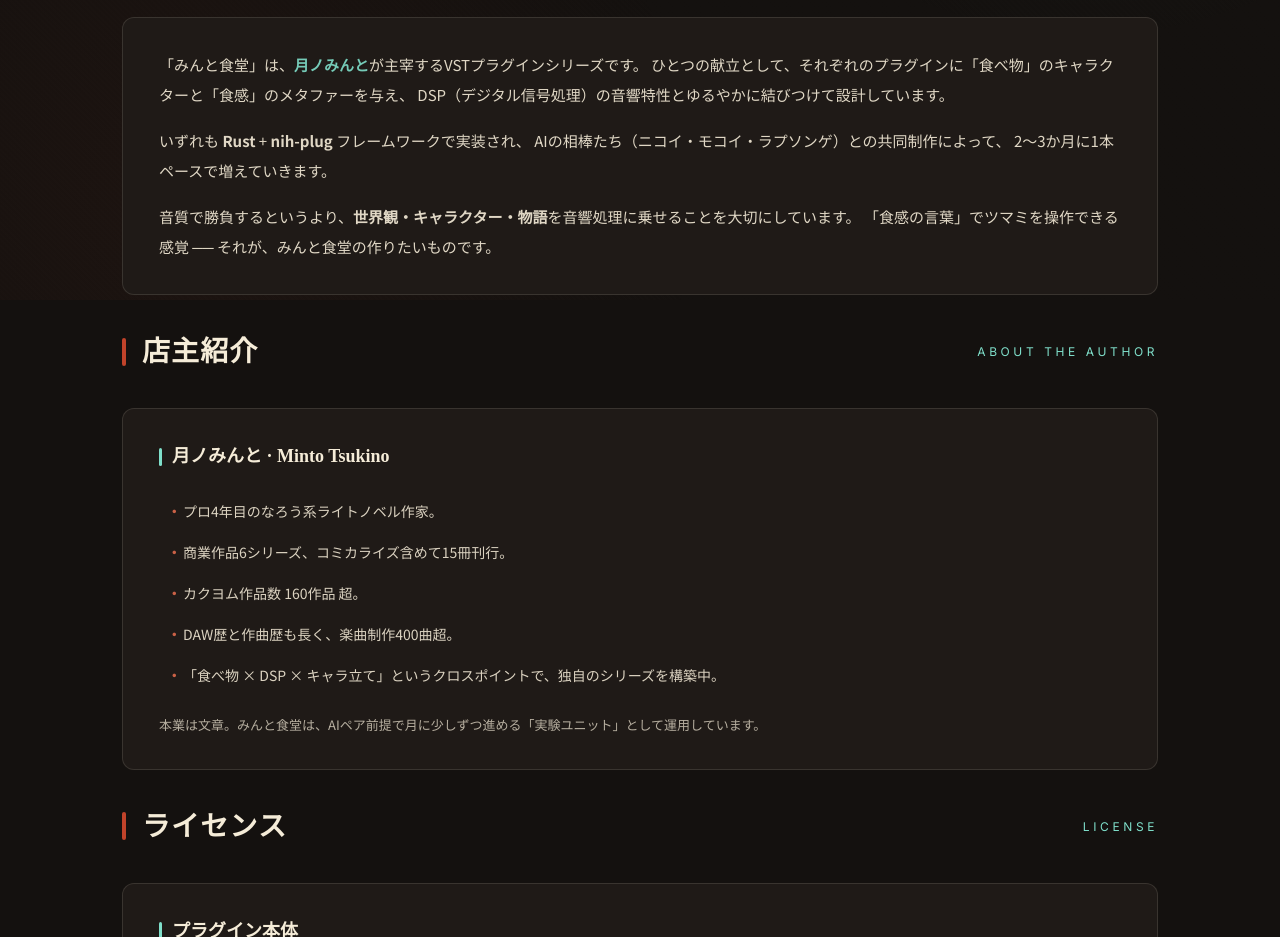
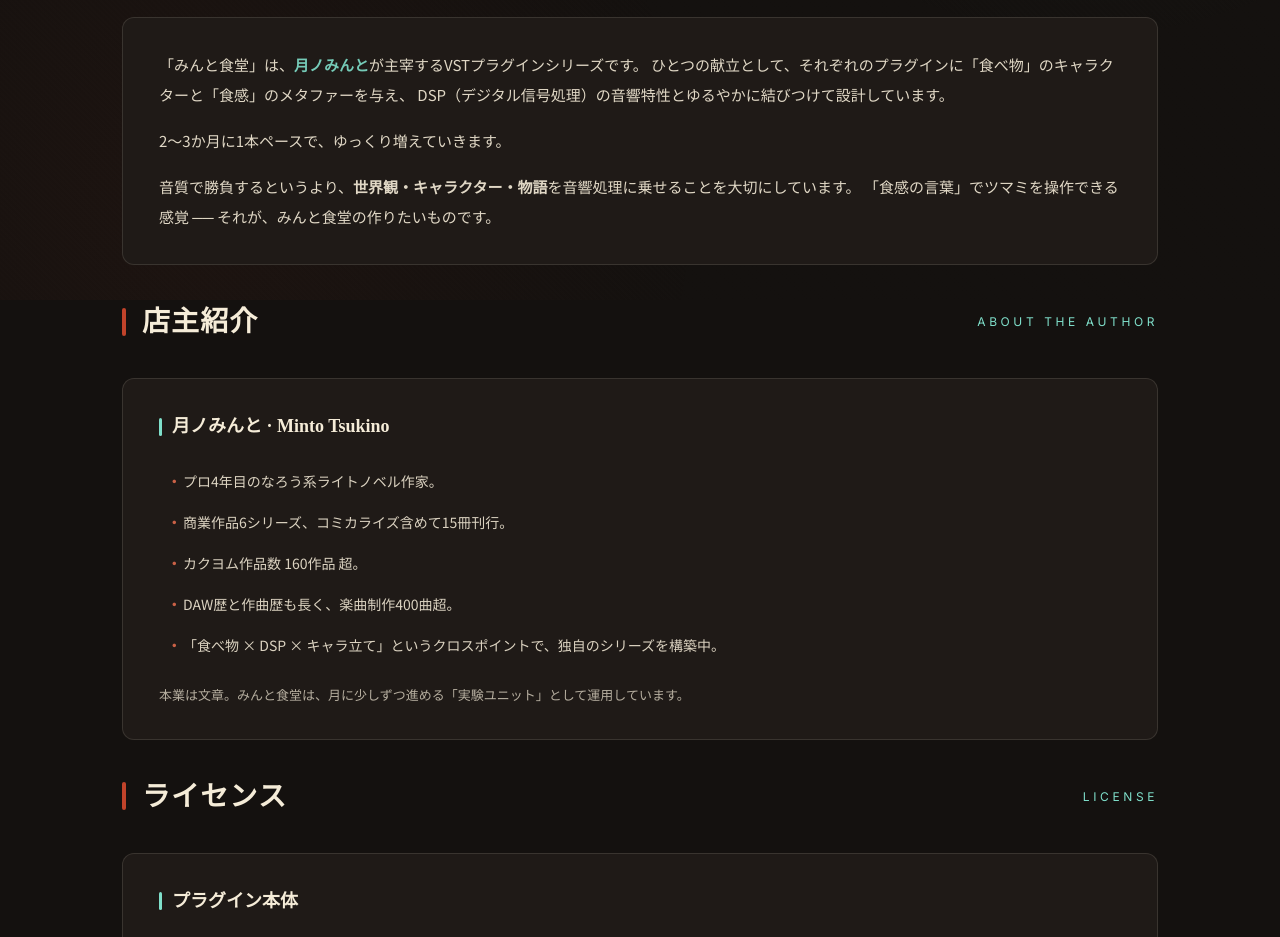
Before and after one commit to MintoTsukino/MintoTsukino, a plain HTML site: page about/index.html in a window 1280 px wide. Shown: the part 500-1437 px from the top of the page. Drawn offline with Linux system fonts and the light colour scheme.

Commit message:
Remove AI collaborator and tech stack mentions from public copy

```diff
--- a/about/index.html
+++ b/about/index.html
@@ -51,9 +51,7 @@
         DSP（デジタル信号処理）の音響特性とゆるやかに結びつけて設計しています。
       </p>
       <p style="font-size: 15px; line-height: 2; opacity: 0.9; margin-top: 16px;">
-        いずれも <strong>Rust</strong> + <strong>nih-plug</strong> フレームワークで実装され、
-        AIの相棒たち（ニコイ・モコイ・ラプソンゲ）との共同制作によって、
-        2〜3か月に1本ペースで増えていきます。
+        2〜3か月に1本ペースで、ゆっくり増えていきます。
       </p>
       <p style="font-size: 15px; line-height: 2; opacity: 0.9; margin-top: 16px;">
         音質で勝負するというより、<strong>世界観・キャラクター・物語</strong>を音響処理に乗せることを大切にしています。
@@ -78,7 +76,7 @@
         <li>「食べ物 × DSP × キャラ立て」というクロスポイントで、独自のシリーズを構築中。</li>
       </ul>
       <p style="font-size: 13px; opacity: 0.7; margin-top: 16px; line-height: 1.85;">
-        本業は文章。みんと食堂は、AIペア前提で月に少しずつ進める「実験ユニット」として運用しています。
+        本業は文章。みんと食堂は、月に少しずつ進める「実験ユニット」として運用しています。
       </p>
     </div>
   </section>
```
Also changed, not shown: index.html (+1 -2 lines).
